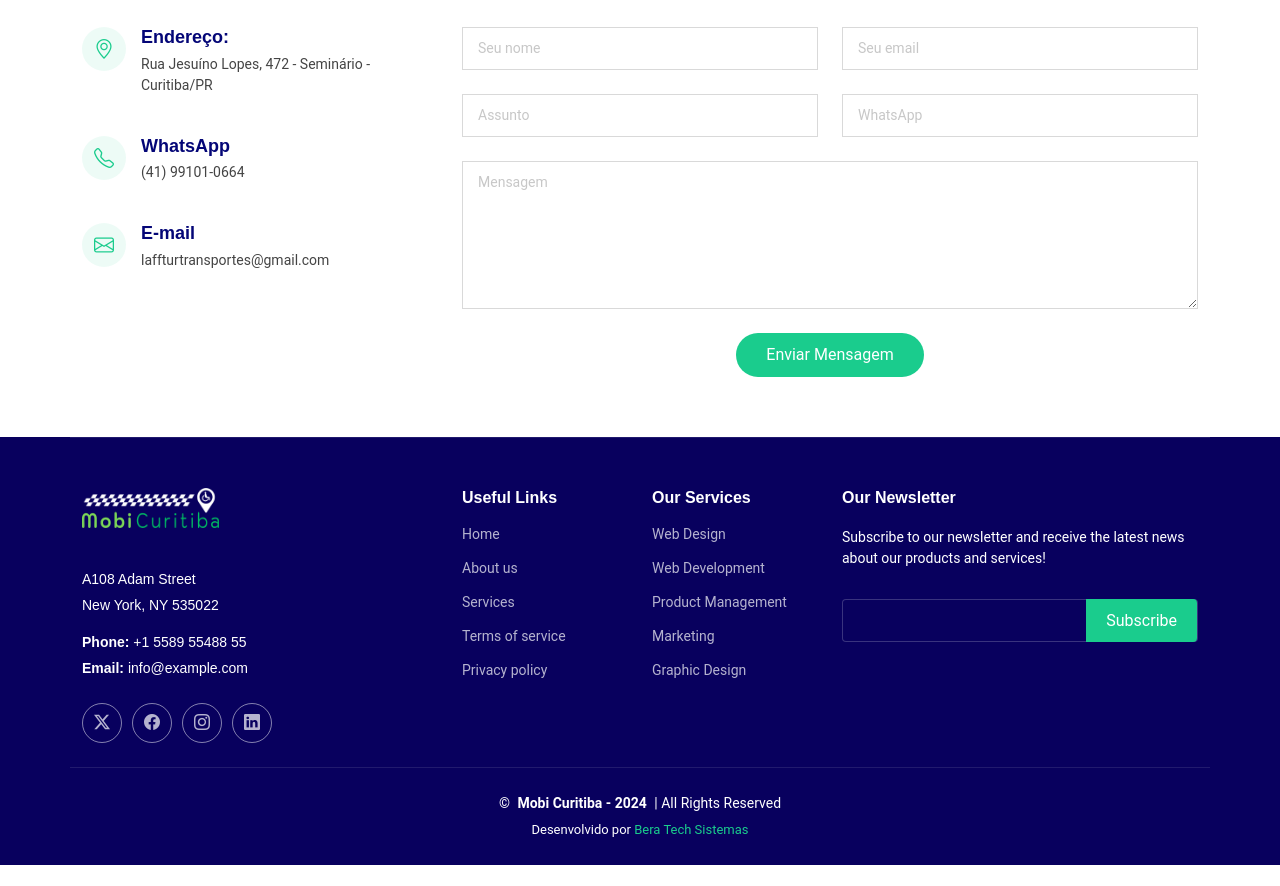
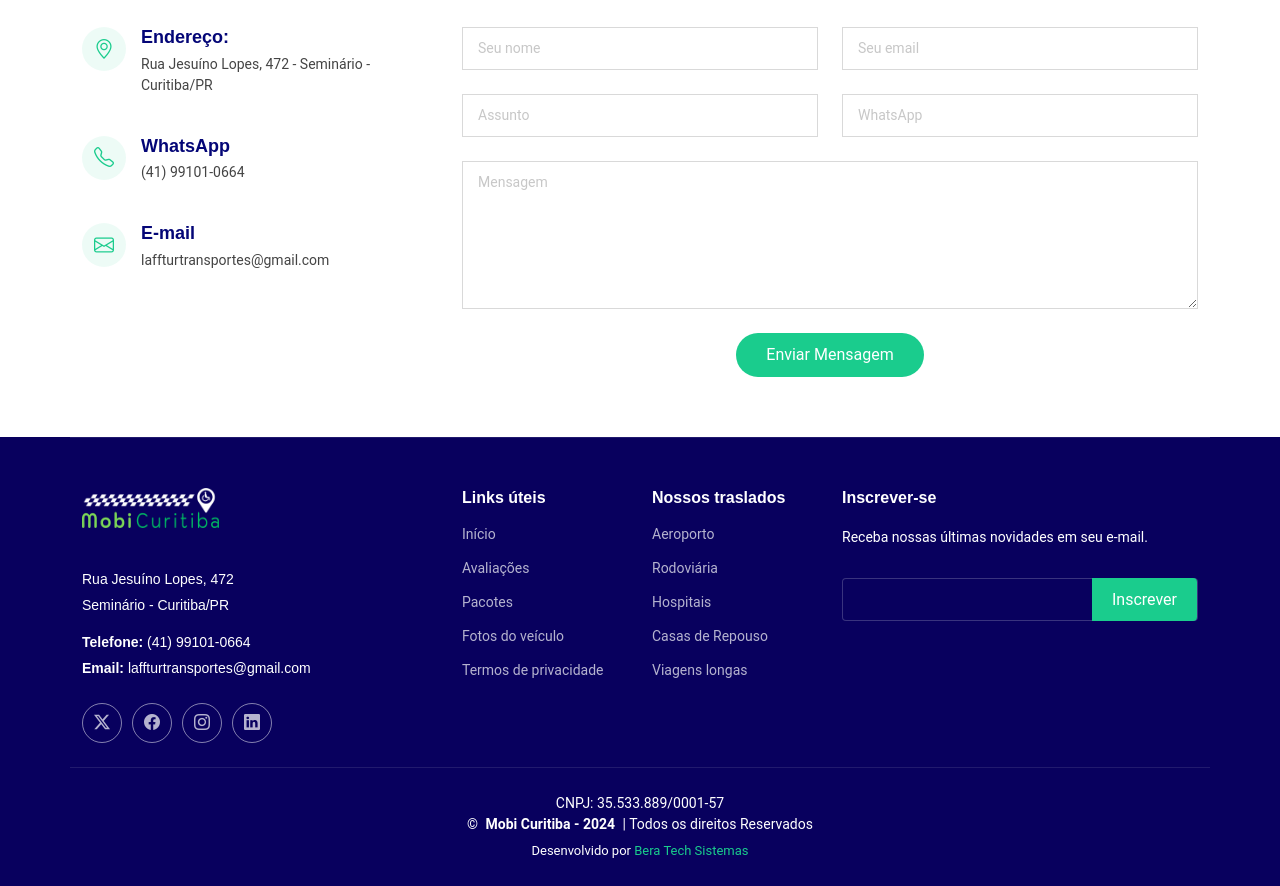
Before and after one commit to FernandoAntonioAzevedo/mobiCuritiba, a plain HTML site: page index.html in a window 1280 px wide. Shown: the part 8355-9241 px from the top of the page. Before the commit the page ends 9220 px from the top, so only its background shows below. Drawn offline with Linux system fonts and the light colour scheme.

Commit message:
enviando alterações nos links de footer e iniciando fase final

```diff
--- a/index.html
+++ b/index.html
@@ -728,25 +728,30 @@
             </div><!-- End Info Item -->
 
             <div class="info-item d-flex" data-aos="fade-up" data-aos-delay="300">
-              <i class="bi bi-telephone flex-shrink-0" href="https://api.whatsapp.com/send?1=pt_BR&phone=5541999416552" ></i>
+              <i><a class="bi bi-telephone flex-shrink-0" href="https://api.whatsapp.com/send?1=pt_BR&phone=5541999416552" target="_blank" ></a></i>
               <div>
                 <h3>WhatsApp</h3>
                 <p>(41) 99101-0664</p>
+
               </div>
             </div><!-- End Info Item -->
 
-            <div class="info-item d-flex" data-aos="fade-up" data-aos-delay="400">
+
+
+            <div class="info-item d-flex" data-aos="fade-up" data-aos-delay="100">
               <i class="bi bi-envelope flex-shrink-0"></i>
               <div>
                 <h3>E-mail</h3>
                 <p>laffturtransportes@gmail.com</p>
               </div>
+
+
             </div><!-- End Info Item -->
 
           </div>
 
           <div class="col-lg-8">
-            <form action="https://formsubmit.co/beratechsolutions@gmail.com" method="post" class="php-email-form" data-aos="fade-up" data-aos-delay="20">
+            <form action="https://formsubmit.co/beratechsolutions@gmail.com" method="post" class="php-email-form" data-aos="fade-up" data-aos-delay="10">
               <div class="row gy-4">
 
                 <div class="col-md-6">
@@ -775,7 +780,6 @@
 
                 <div class="col-md-12 text-center">
                   <div class="loading">Carregando..</div>
-                  <div class="error-message"></div>
                   <div class="sent-message">Sua mensagem foi enviada. Obrigado!</div>
 
                   <button type="submit">Enviar Mensagem</button>
@@ -793,6 +797,8 @@
 
   </main>
 
+
+
   <footer id="footer" class="footer dark-background">
 
     <div class="container footer-top">
@@ -803,10 +809,10 @@
             <span class="sitename"></span>
           </a>
           <div class="footer-contact pt-3">
-            <p>A108 Adam Street</p>
-            <p>New York, NY 535022</p>
-            <p class="mt-3"><strong>Phone:</strong> <span>+1 5589 55488 55</span></p>
-            <p><strong>Email:</strong> <span>info@example.com</span></p>
+            <p>Rua Jesuíno Lopes, 472</p>
+            <p>Seminário - Curitiba/PR</p>
+            <p class="mt-3"><strong>Telefone:</strong> <span>(41) 99101-0664</span></p>
+            <p><strong>Email:</strong> <span>laffturtransportes@gmail.com</span></p>
           </div>
           <div class="social-links d-flex mt-4">
             <a href=""><i class="bi bi-twitter-x"></i></a>
@@ -817,43 +823,48 @@
         </div>
 
         <div class="col-lg-2 col-md-3 footer-links">
-          <h4>Useful Links</h4>
+          <h4>Links úteis</h4>
           <ul>
-            <li><a href="#">Home</a></li>
-            <li><a href="#">About us</a></li>
-            <li><a href="#">Services</a></li>
-            <li><a href="#">Terms of service</a></li>
-            <li><a href="#">Privacy policy</a></li>
+            <li><a href="#">Início</a></li>
+            <li><a href="#">Avaliações</a></li>
+            <li><a href="#">Pacotes</a></li>
+            <li><a href="#">Fotos do veículo</a></li>
+            <li><a href="#">Termos de privacidade</a></li>
           </ul>
         </div>
 
         <div class="col-lg-2 col-md-3 footer-links">
-          <h4>Our Services</h4>
+          <h4>Nossos traslados</h4>
           <ul>
-            <li><a href="#">Web Design</a></li>
-            <li><a href="#">Web Development</a></li>
-            <li><a href="#">Product Management</a></li>
-            <li><a href="#">Marketing</a></li>
-            <li><a href="#">Graphic Design</a></li>
+            <li><a href="#">Aeroporto</a></li>
+            <li><a href="#">Rodoviária</a></li>
+            <li><a href="#">Hospitais</a></li>
+            <li><a href="#">Casas de Repouso</a></li>
+            <li><a href="#">Viagens longas</a></li>
           </ul>
         </div>
 
         <div class="col-lg-4 col-md-12 footer-newsletter">
-          <h4>Our Newsletter</h4>
-          <p>Subscribe to our newsletter and receive the latest news about our products and services!</p>
+          <h4>Inscrever-se</h4>
+          <p>Receba nossas últimas novidades em seu e-mail.</p>
           <form action="forms/newsletter.php" method="post" class="php-email-form">
-            <div class="newsletter-form"><input type="email" name="email"><input type="submit" value="Subscribe"></div>
-            <div class="loading">Loading</div>
+            <div class="newsletter-form"><input type="email" name="email"><input type="submit" value="Inscrever"></div>
+            <div class="loading">carregando..</div>
             <div class="error-message"></div>
-            <div class="sent-message">Your subscription request has been sent. Thank you!</div>
+            <div class="sent-message">Sua solicitação foi recebida. Obrigado!</div>
           </form>
         </div>
 
       </div>
     </div>
 
-    <div class="container copyright text-center mt-4">
-      <p>© <span></span> <strong class="px-1 sitename">Mobi Curitiba - 2024 </strong> | <span>All Rights Reserved</span></p>
+
+
+
+
+
+    <div class="container copyright text-center mt-4"><p>CNPJ: 35.533.889/0001-57 </p>
+      <p>© <span></span> <strong class="px-1 sitename">Mobi Curitiba - 2024 </strong> | <span>Todos os direitos Reservados</span></p>
       <div class="credits">
 
         Desenvolvido por <a href="https://beratech.com.br/">Bera Tech Sistemas</a>
```
Also changed, not shown: obrigado.html (+11 -0 lines).
